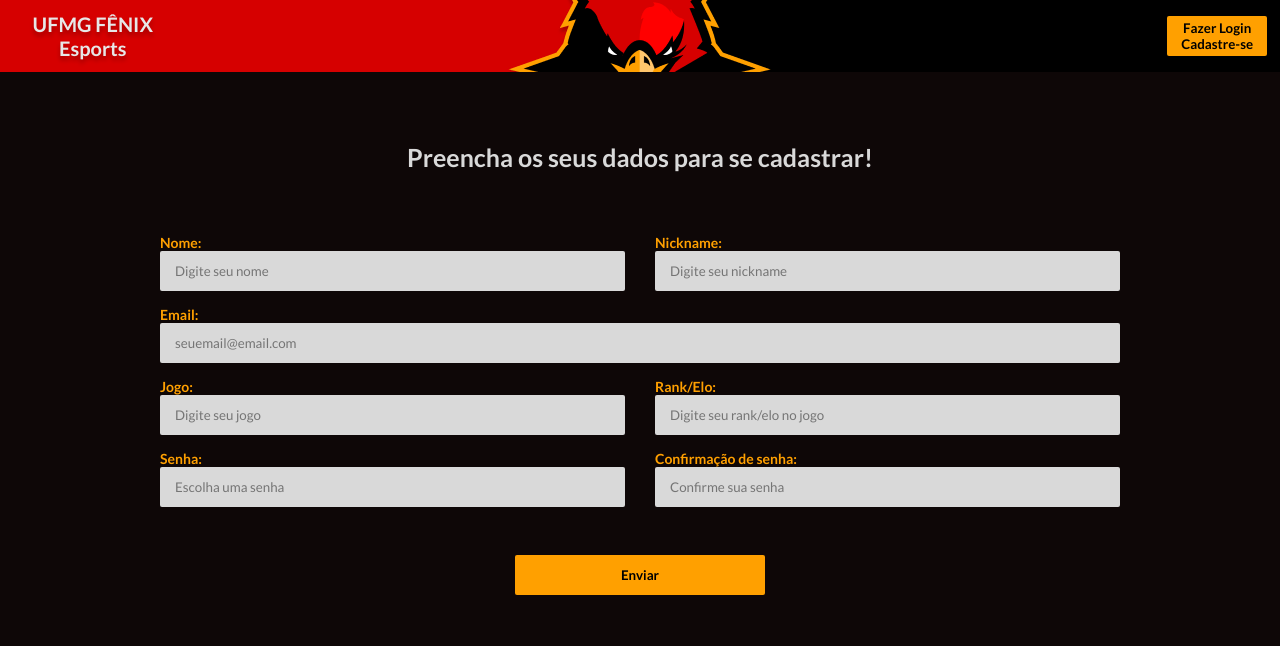
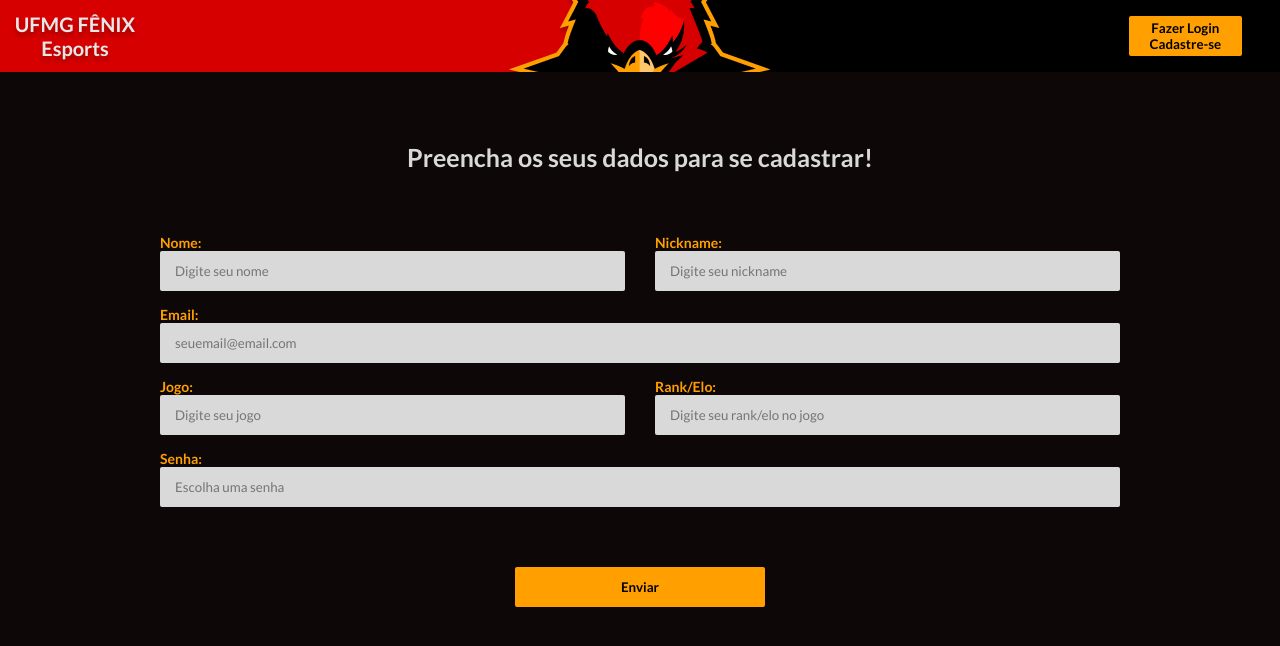
Before and after one commit to lucasliberato9/ponto-eletronico, a React (Vite) app: page /cadastro in a window 1280 px wide. Shown: the top 646 px of the page. Built offline with nearby package versions, Linux system fonts and the light colour scheme.

Commit message:
Mundaças

```diff
--- a/src/Pages/Cadastro/Cadastro.jsx
+++ b/src/Pages/Cadastro/Cadastro.jsx
@@ -1,20 +1,51 @@
 import { Container, Titulo, Form, Label, Input, DivInputs, DivRow, DivEmail, DivButton } from "./Styles.js";
 import { BotaoGenerico } from "../../components";
 import { useState } from "react";
+import { useNavigate } from "react-router-dom"
+import api from "../../services/api.js";
 
 
 function Cadastro() {
   const [nome, setNome] = useState("");
-  const [nick, setNick] = useState("");
-  const [emailCadastro, setEmailCadastro] = useState("");
+  const [nickname, setNickname] = useState("");
+  const [email, setEmail] = useState("");
   const [jogo, setJogo] = useState("");
   const [elo, setElo] = useState("");
-  const [senhaCadastro, setSenhaCadastro] = useState("");
+  const [senha, setSenha] = useState("");
+  const [carregando, setCarregando] = useState(false);
+  const navigate = useNavigate();
+
+  const usuario = {
+    nome,
+    nickname,
+    email,
+    jogo,
+    elo,
+    senha
+  };
 
   const handleSubmit = async (e) => {
     e.preventDefault();
-    console.log({emailCadastro, senhaCadastro, nome, nick, jogo, elo});
-  }
+
+    try {
+      setCarregando(true);
+      const res = await api.post("/usuarios", {usuario});
+      console.log("Dados enviados!", res.data);
+      navigate("/login");
+    } catch (erro) {
+      console.log("Erro ao enviar os dados:", erro);
+    } finally{
+      setCarregando(false);
+    }
+  };
+
+  if (carregando)
+    return (
+      <Container>
+        <h1> Salvando dados... </h1>
+      </Container>
+  );
+
   return (
 
     <Container>
@@ -32,14 +63,14 @@ function Cadastro() {
           </DivRow>
 
           <DivRow>
-            <Label htmlFor="nick"> Nickname: </Label>
-            <Input id="nick" placeholder= "Digite seu nickname" required onChange={(e) => setNick(e.target.value)}></Input>
+            <Label htmlFor="nickname"> Nickname: </Label>
+            <Input id="nickname" placeholder= "Digite seu nickname" required onChange={(e) => setNickname(e.target.value)}></Input>
           </DivRow>
         </DivInputs>
 
         <DivEmail>
           <Label htmlFor="email"> Email: </Label>
-          <Input id="email" type="email" placeholder="seuemail@email.com" required onChange={(e)=> setEmailCadastro(e.target.value)}></Input>
+          <Input id="email" type="email" placeholder="seuemail@email.com" required onChange={(e)=> setEmail(e.target.value)}></Input>
         </DivEmail>
 
         <DivInputs>
@@ -69,21 +100,15 @@ function Cadastro() {
 
         <DivInputs>
           <DivRow>
-            <Label htmlFor="senhaCadastro"> Senha: </Label>
-            <Input id="senhaCadastro" type="password" placeHolder="Escolha uma senha" required onChange={(e) => setSenhaCadastro(e.target.value)}></Input>
-          </DivRow>
-
-          <DivRow>
-            <Label htmlFor="senhaCadastro"> Confirmação de senha: </Label>
-            <Input  id="senhaCadastro" type="password" placeholder= "Confirme sua senha" required onChange={(e)=> setSenhaCadastro(e.target.value)}></Input>
+            <Label htmlFor="senha"> Senha: </Label>
+            <Input id="senha" type="password" placeHolder="Escolha uma senha" required onChange={(e) => setSenha(e.target.value)}></Input>
           </DivRow>
         </DivInputs>
 
+        <DivButton/>
+
+        <BotaoGenerico name= "Enviar" />
       </Form>
-
-      <DivButton>
-        <BotaoGenerico name= "Enviar" />
-      </DivButton>
 
     </Container>
   )
--- a/src/Pages/Cadastro/Styles.js
+++ b/src/Pages/Cadastro/Styles.js
@@ -22,6 +22,7 @@ export const Form = styled.form`
   width: 75%;
   justify-content: center;
   gap: 15px;
+  align-items: center;
   @media (max-width: 750px) {
     width: 70%;
   }
@@ -70,6 +71,5 @@ export const DivButton = styled.div`
   width: auto;
   flex-direction: row;
   gap: 60px;
-  margin-top: 48px;
-  margin-bottom: 50px;
+  margin-top: 30px;
 `;
--- a/src/Pages/Login/Login.jsx
+++ b/src/Pages/Login/Login.jsx
@@ -12,9 +12,11 @@ const [senha, setSenha] = useState("");
 const [carregando, setCarregando] = useState(false);
 const navigate = useNavigate();
 const setToken = useAuthStore((state) => state.setToken);
-const token = useAuthStore((state) => state.token);
-const usuario = useAuthStore((state) => state.usuario);
-console.log({ token, usuario});
+// const token = useAuthStore((state) => state.token);
+// const usuario = useAuthStore((state) => state.usuario);
+const cadastro = () => {
+  navigate("/cadastro");
+}
 
 const handleSubmit = async (e) => {
   e.preventDefault();
@@ -23,7 +25,6 @@ const handleSubmit = async (e) => {
     setCarregando(true);
     const res = await api.post("/login", {email, senha} );
     const {token} = res.data;
-    console.log({token});
     setToken(token);
     navigate("/");
 
@@ -60,7 +61,7 @@ const handleSubmit = async (e) => {
         <BotaoGenerico name= "Fazer Login" />
       </Form>
       <DivButton>
-        <BotaoGenerico name= "Quero me cadastrar" backgroundColor= "#BC0E03" color="#d9d9d9" hoverBackgroundColor="#990D03"/>
+        <BotaoGenerico onClick={cadastro} type = "button" name= "Quero me cadastrar" backgroundColor= "#BC0E03" color="#d9d9d9" hoverBackgroundColor="#990D03"/>
       </DivButton>
     </Container>
 
--- a/src/components/Header/Header.jsx
+++ b/src/components/Header/Header.jsx
@@ -32,12 +32,12 @@ function Header() {
             {!!usuario && ( //Caso o usuário esteja logado
                 <DivButton>
                     <BotaoGenerico onClick={editarperfil} type= "button" name= "Editar Perfil" width= "50%"/>
-                    <BotaoGenerico onClick={logout} type= "button" name= "Logout" width= "30%"backgroundColor= "#BC0E03" color="#d9d9d9" hoverBackgroundColor="#990D03"/>
+                    <BotaoGenerico onClick={logout} type= "button" name= "Logout" width= "35%"backgroundColor= "#BC0E03" color="#d9d9d9" hoverBackgroundColor="#990D03"/>
                 </DivButton>
             )}
             {!usuario && ( //Caso o usuário NÃO esteja logado
                 <DivButton>
-                    <BotaoGenerico onClick={login} type= "button" name= "Fazer Login Cadastre-se" width= "50%"/>
+                    <BotaoGenerico onClick={login} type= "button" name= "Fazer Login Cadastre-se" width= "75%"/>
                 </DivButton>
             )}
 
--- a/src/components/Header/Styles.js
+++ b/src/components/Header/Styles.js
@@ -31,7 +31,7 @@ export const Titulo = styled.h1`
           font-weight: normal;
           font-style: normal;
   }
-  width: 160px;
+  width: 150px;
   font-family: 'latoBold';
   font-style: bold;
   font-size: 20px;
@@ -40,15 +40,14 @@ export const Titulo = styled.h1`
   text-align: center;
   color: #E7E7E7;
   text-shadow: 0px 4px 4px rgba(0, 0, 0, 0.25);
-  margin-left: 1%;
 `;
 
 export const DivButton = styled.div`
   display: flex;
-  width: 200px;
+  width: 150px;
   flex-direction: row;
   align-items: center;
   justify-content: flex-end;
-  margin-right: 1%;
+  margin-right: 3%;
   gap: 7px;
 `;
```
